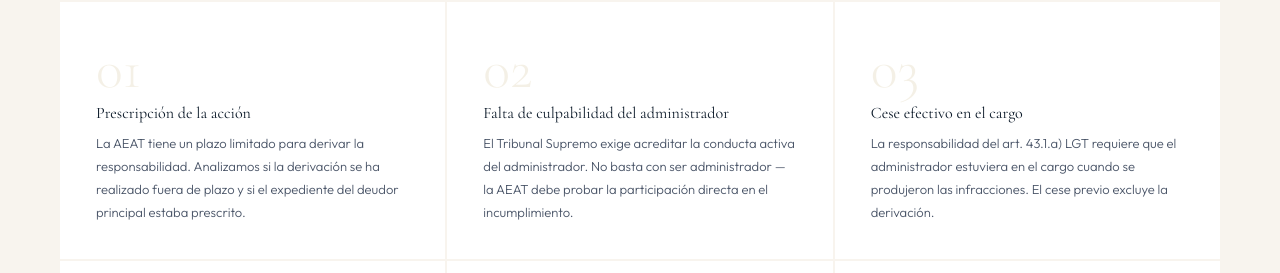
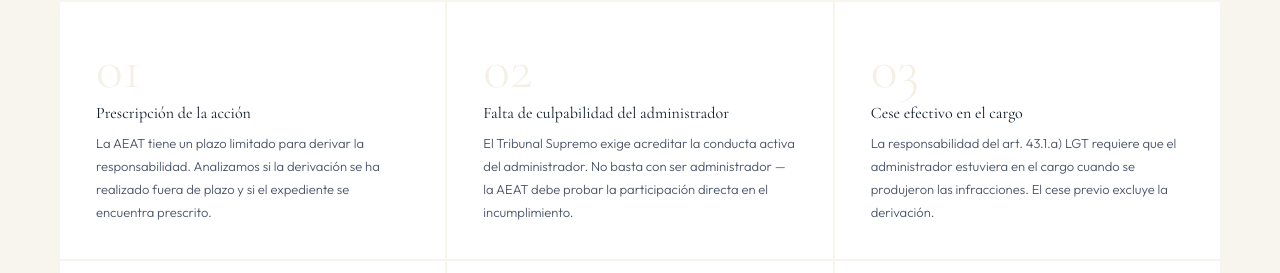
Before and after one commit to Ivanrm01/IRM-Abogados, a Next.js app: page /derivaciones-responsabilidad-tributaria in a window 1280 px wide. Shown: the part 2429-2702 px from the top of the page. Built offline with nearby package versions, Linux system fonts and the light colour scheme.

Commit message:
Update page.jsx

```diff
--- a/app/derivaciones-responsabilidad-tributaria/page.jsx
+++ b/app/derivaciones-responsabilidad-tributaria/page.jsx
@@ -49,7 +49,7 @@ const fases = [
 const argumentos = [
   {
     t: 'Prescripción de la acción',
-    d: 'La AEAT tiene un plazo limitado para derivar la responsabilidad. Analizamos si la derivación se ha realizado fuera de plazo y si el expediente del deudor principal estaba prescrito.'
+    d: 'La AEAT tiene un plazo limitado para derivar la responsabilidad. Analizamos si la derivación se ha realizado fuera de plazo y si el expediente se encuentra prescrito.'
   },
   {
     t: 'Falta de culpabilidad del administrador',
```
